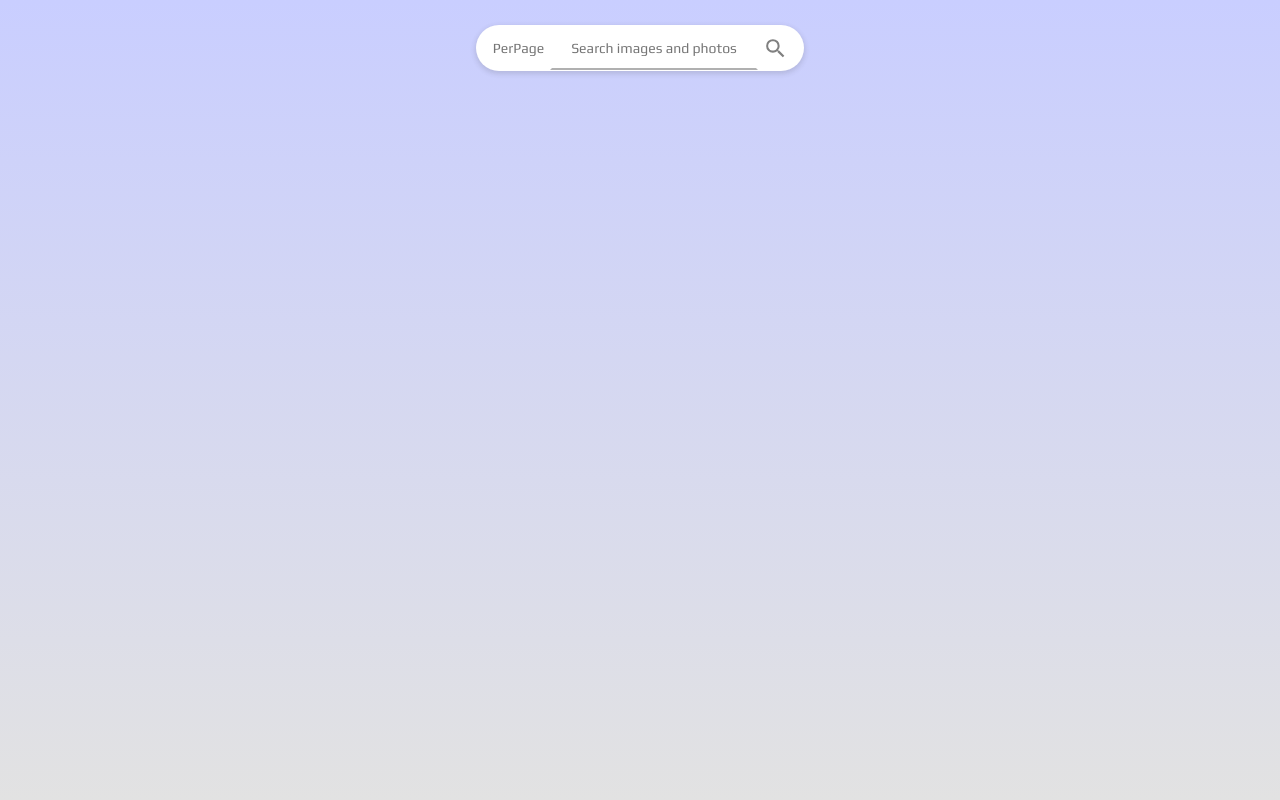
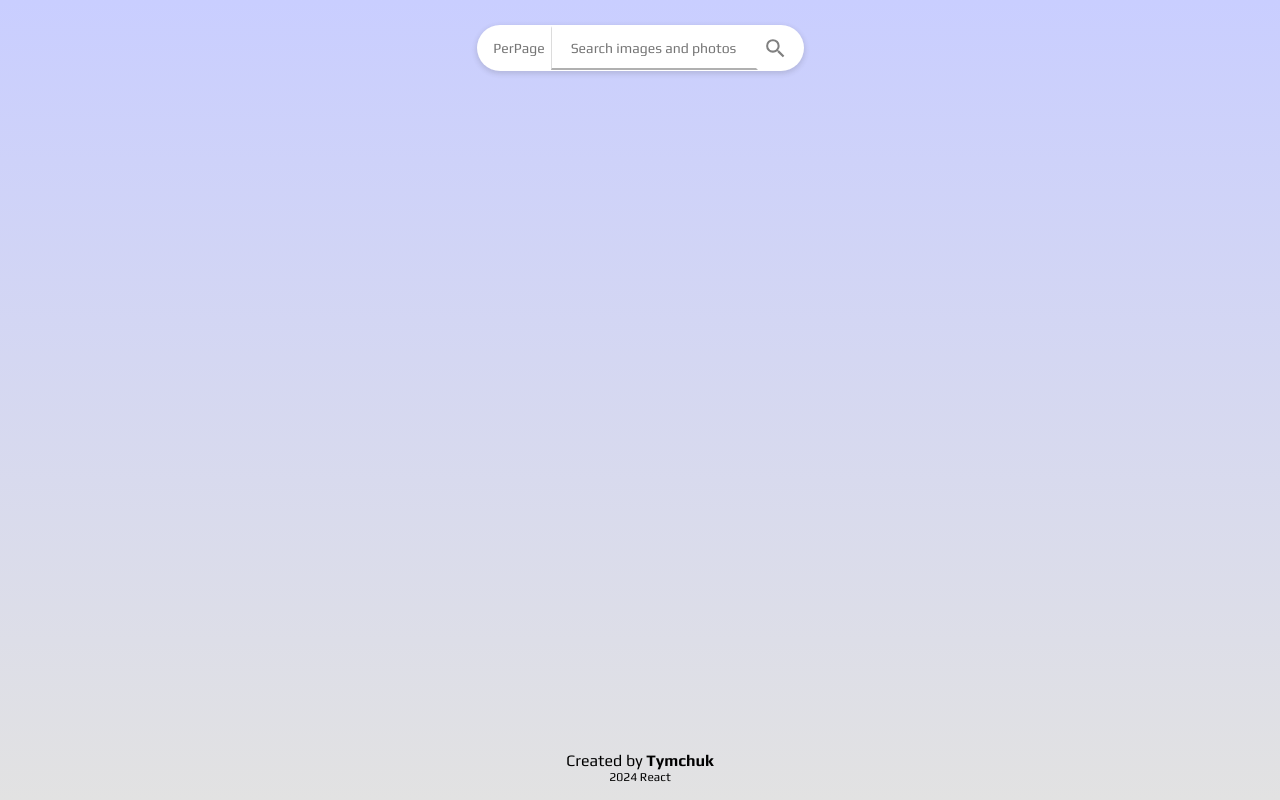
Before and after one commit to Igor-Tymchuk/goit-react-hw-04, a React (Vite) app: page / in a window 1280 px wide. Built offline with nearby package versions, Linux system fonts and the light colour scheme.

Commit message:
add footer

```diff
--- a/src/App.jsx
+++ b/src/App.jsx
@@ -7,16 +7,19 @@ import ErrorMessage from "./components/ErrorMessage/ErrorMessage";
 import ImageGallery from "./components/ImageGallery/ImageGallery";
 import ImageModal from "./components/ImageModal/ImageModal";
 
-
 const App = () => {
   const [firstLoad, setFirstLoad] = useState(true);
   const [query, setQuery] = useState("");
   const [perPage, setPerPage] = useState(10);
-  const [page, setPage] = useState(1);
+  const [page, setPage] = useState(0);
   const [pagination, setPagination] = useState(false);
   const [totalPage, setTotalPages] = useState(0);
   const [loader, setLoader] = useState(false);
-  const [error, setError] = useState({ isActive: false, errCode: "", errMsg: "" });
+  const [error, setError] = useState({
+    isActive: false,
+    errCode: "",
+    errMsg: "",
+  });
   const [results, setResults] = useState([]);
   const [isModalOpen, setIsModalOpen] = useState(false);
   const [selectedImage, setSelectedImage] = useState({});
@@ -34,34 +37,40 @@ const App = () => {
     setPage(page + 1);
     setPagination(true);
     return;
-  }
+  };
 
   const handleModal = (imageData) => {
     setSelectedImage(imageData);
-    setIsModalOpen(true);
+    toggleIsOpen();
     return;
-  }
+  };
+
+  const toggleIsOpen = () => {
+    setIsModalOpen(!isModalOpen);
+  };
 
   useEffect(() => {
     if (!query) return;
     (async () => {
       try {
         setLoader(true);
-        setError({ isActive: false, errCode: "", errMsg: "" })
+        setError({ isActive: false, errCode: "", errMsg: "" });
         setTotalPages(0);
         const data = await fetchImg(query, perPage, page);
         if (pagination) {
-          setResults((prev) => ([...prev, ...data.results]));
+          setResults((prev) => [...prev, ...data.results]);
           setTotalPages(data.total_pages);
           return;
-        };
+        }
         setTotalPages(data.total_pages);
         setResults(data.results);
-      }
-      catch (err) {
-        setError({ isActive: true, errCode: err.status, errMsg: err?.response.data.errors.join(", ") })
-      }
-      finally {
+      } catch (err) {
+        setError({
+          isActive: true,
+          errCode: err.status,
+          errMsg: err?.response.data.errors.join(", "),
+        });
+      } finally {
         setLoader(false);
         setFirstLoad(false);
       }
@@ -71,13 +80,33 @@ const App = () => {
   return (
     <>
       <SearchBar handleQuery={handleQuery} query={query} id="gallery" />
-      {firstLoad ? "" : results.length > 0 ? <ImageGallery data={results} handleModal={handleModal} /> : <h2>Images not found...</h2>}
-      {error.isActive && <ErrorMessage code={error.errCode} message={error.errMsg} />}
+      {firstLoad ? (
+        ""
+      ) : results.length > 0 ? (
+        <ImageGallery data={results} handleModal={handleModal} />
+      ) : (
+        <h2>Images not found...</h2>
+      )}
+      {error.isActive && (
+        <ErrorMessage code={error.errCode} message={error.errMsg} />
+      )}
       {loader && <Loader />}
       {page < totalPage && <LoadMoreBtn handleLoadMore={handleLoadMore} />}
-      <ImageModal isOpen={isModalOpen} onClose={() => setIsModalOpen(false)} selectedImage={selectedImage} />
+      <ImageModal
+        isOpen={isModalOpen}
+        onClose={toggleIsOpen}
+        selectedImage={selectedImage}
+      />
+      {firstLoad & !page && (
+        <div className="footer">
+          <p>
+            Created by <span>Tymchuk</span>
+          </p>
+          <p>2024 React</p>
+        </div>
+      )}
     </>
-  )
-}
+  );
+};
 
 export default App;
--- a/src/components/SearchBar/SearchBar.module.css
+++ b/src/components/SearchBar/SearchBar.module.css
@@ -18,6 +18,7 @@
     box-shadow: 0 2px 8px 1px rgba(64, 60, 67, 0.24);
   }
 }
+
 .inputNum,
 .inputText {
   font-family: inherit;
@@ -44,6 +45,7 @@
 }
 .inputText {
   min-width: 200px;
+  border-left: 1px solid rgba(0, 0, 0, 0.137);
 }
 
 .inputNum::-webkit-outer-spin-button,
--- a/src/index.css
+++ b/src/index.css
@@ -74,3 +74,18 @@ img {
 .ReactModal__Content--before-close {
   transform: translateY(50px);
 }
+.footer {
+  position: absolute;
+  bottom: 2%;
+  right: 50%;
+  transform: translateX(50%);
+  display: flex;
+  flex-direction: column;
+  align-items: center;
+  & p span {
+    font-weight: 700;
+  }
+  & p:last-child {
+    font-size: 12px;
+  }
+}
```
Also changed, not shown: src/components/SearchBar/SearchBar.jsx (+18 -12 lines).
